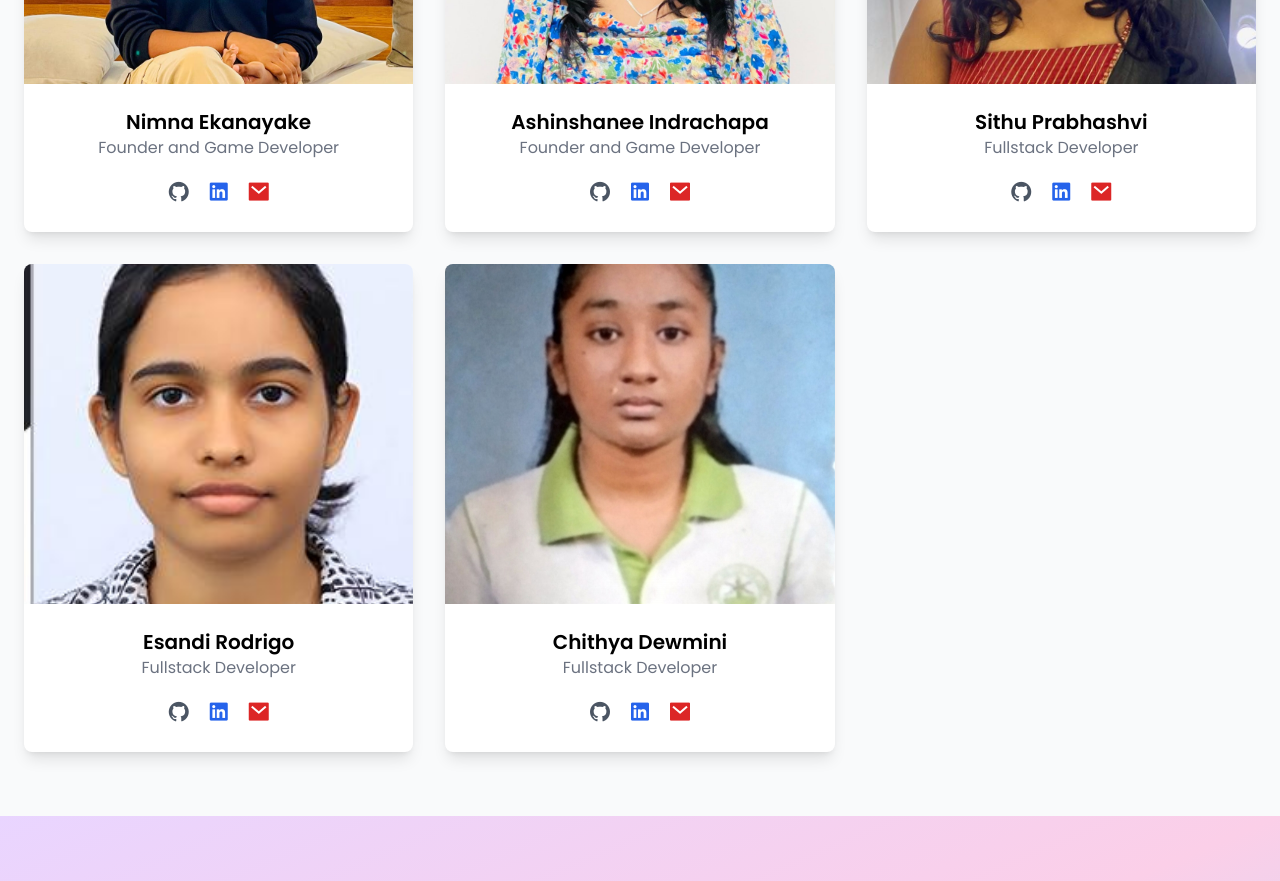
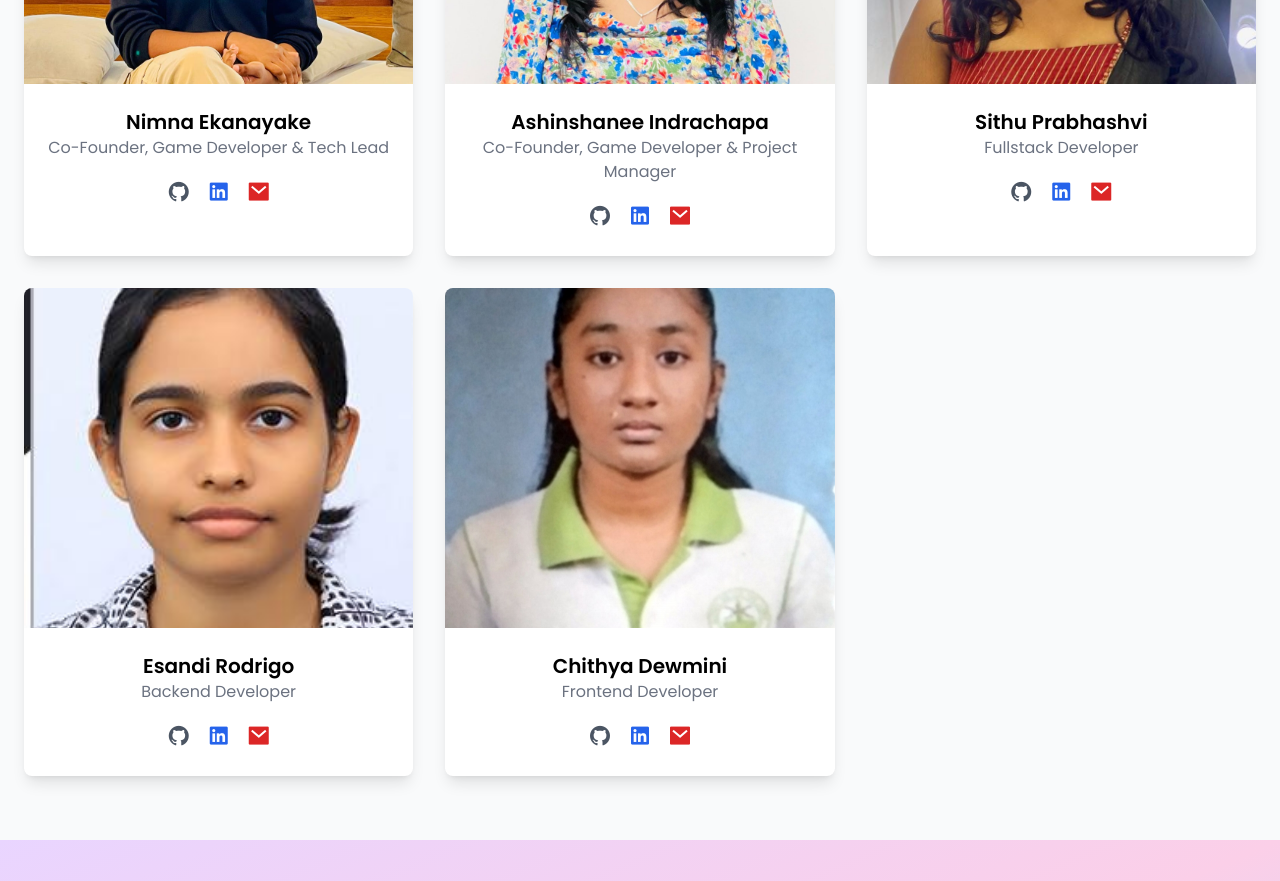
Before and after one commit to Nimnaek24/focus-genie-spark-lp, a React (Vite) app: page / in a window 1280 px wide. Shown: the part 4820-5701 px from the top of the page. Built offline with nearby package versions, Linux system fonts and the light colour scheme.

Commit message:
Update Team.jsx

```diff
--- a/src/components/Team.jsx
+++ b/src/components/Team.jsx
@@ -2,7 +2,7 @@
 const teamMembers = [
   {
     name: "Nimna Ekanayake",
-    role: "Founder and Game Developer",
+    role: "Co-Founder, Game Developer & Tech Lead",
     image: "images/Nimna2.jpg",
     github: "https://github.com/Nimnaek24",
     linkedin: "https://www.linkedin.com/in/nimna-ekanayake-b07181310/",
@@ -10,7 +10,7 @@ const teamMembers = [
   },
   {
     name: "Ashinshanee Indrachapa",
-    role: "Founder and Game Developer",
+    role: "Co-Founder, Game Developer & Project Manager",
     image: "images/Ashi.jpg",
     github: "https://github.com/Ashinshanee02",
     linkedin: "https://www.linkedin.com/in/ashiathukorala",
@@ -26,7 +26,7 @@ const teamMembers = [
   },
   {
     name: "Esandi Rodrigo",
-    role: "Fullstack Developer",
+    role: "Backend Developer",
     image: "images/Esandi.jpg",
     github: "https://github.com/esandirodrigo",
     linkedin:
@@ -35,7 +35,7 @@ const teamMembers = [
   },
   {
     name: "Chithya Dewmini",
-    role: "Fullstack Developer",
+    role: "Frontend Developer",
     image: "images/Dewmini.jpg",
     github: "https://github.com/dew0527",
     linkedin: "https://www.linkedin.com/in/kulasinge-dewmini-395a91292",
```
